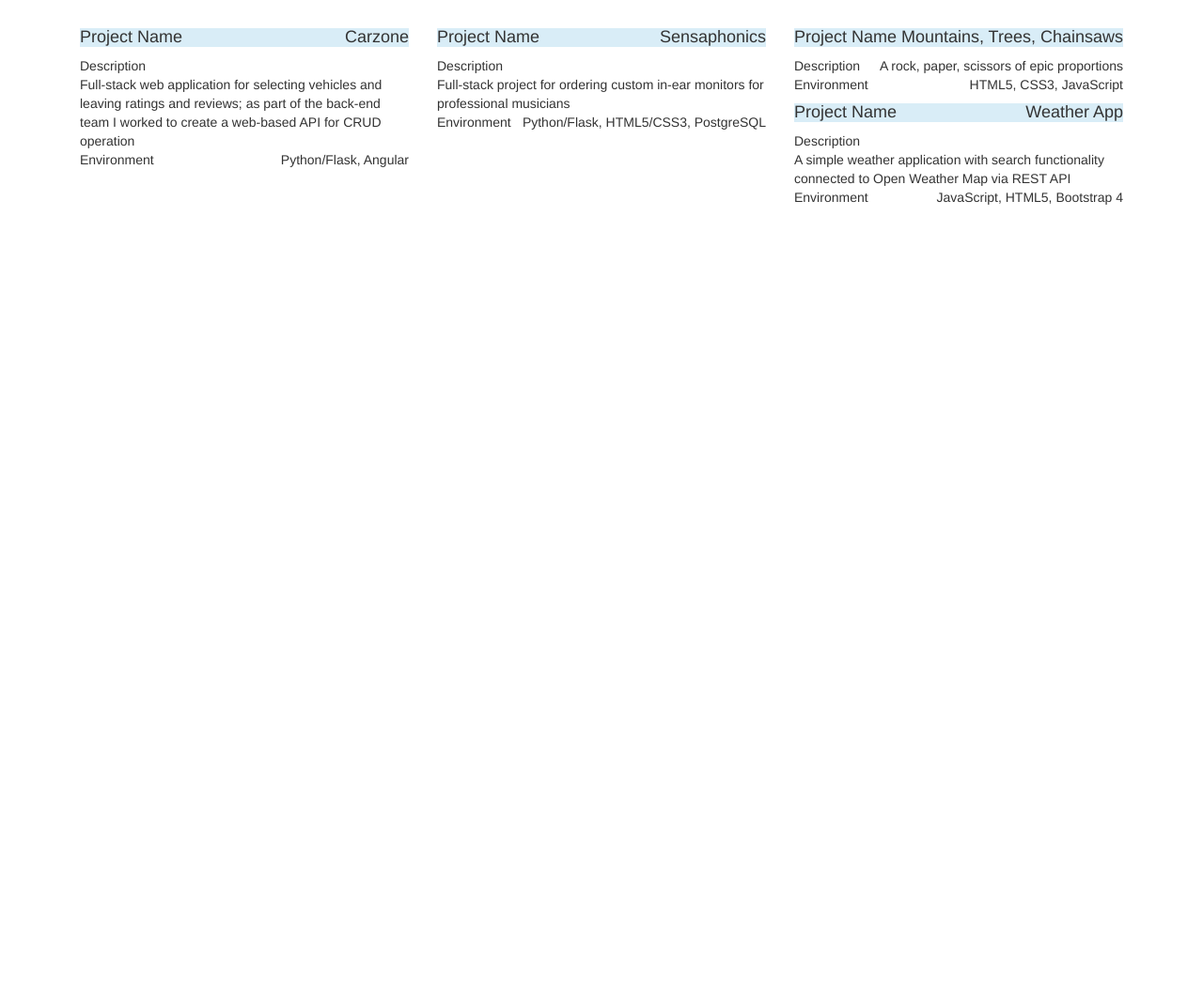
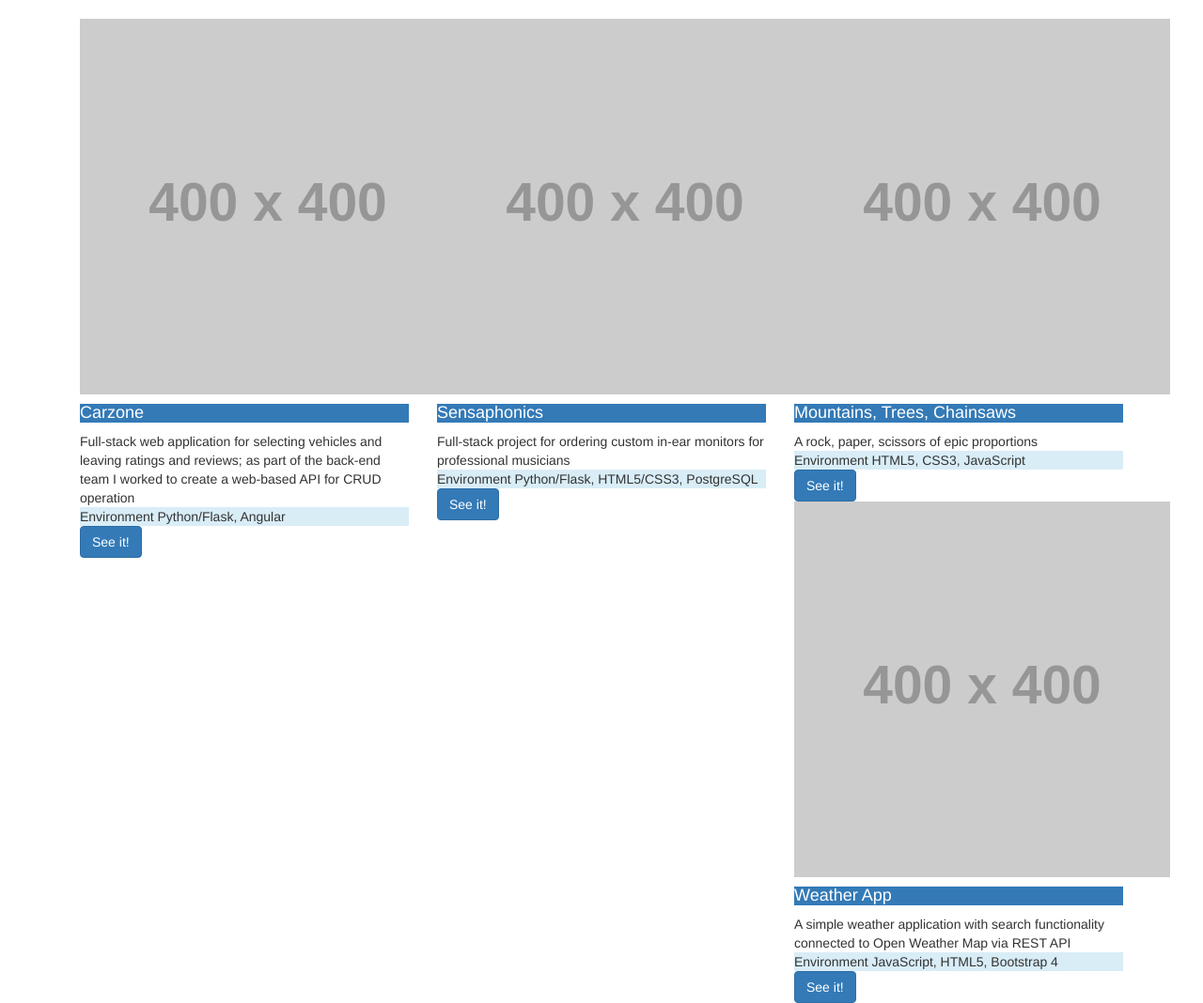
Before and after one commit to reotch/rez-flask, a Flask app: page /projects in a window 1280 px wide. Shown: the part 52-1120 px from the top of the page at 94% size. Before the commit the page ends 270 px from the top, so only its background shows below. Run offline with Flask 2, Linux system fonts and the light colour scheme; grey boxes labelled with a size stand in for pictures from a placeholder-image service; some libraries are stand-ins or nearby versions.

Commit message:
cards for projects

```diff
--- a/app/templates/projects.html
+++ b/app/templates/projects.html
@@ -2,12 +2,18 @@
 
 {% block content %}
     {% for project in projects %}
-        <div class="card col-md-4">
-            <div class="card-header bg-info">
-                <h4 class="card-title">Project Name <span class="pull-right">{{ project.name.title() }}</span></h4>
+        <!-- <div class="container-fluid"> -->
+            <div class="card-columns col-md-4" style="max-width: 400px;">
+                <div class="card">
+                    <img src="https://placehold.it/400x400" alt="" class="card-image-top">
+                    <div class="card-body bg-primary">
+                        <h4 class="card-title">{{ project.name.title() }}</h4>
+                    </div>
+                    <div class="card-text">{{ project.description }}</div>
+                    <div class="bg-info">Environment <span class="">{{ project.environment }}</span></div>
+                    <a href="#" class="btn btn-primary stretched-link">See it!</a>
+                </div>
             </div>
-            <div class="card-body">Description <span class="pull-right">{{ project.description }}</span></div>
-            <div class="card-footer bg-secondary">Environment <span class="pull-right">{{ project.environment }}</span></div>
-        </div>
+        <!-- </div> -->
     {% endfor %}
 {% endblock %}
```
